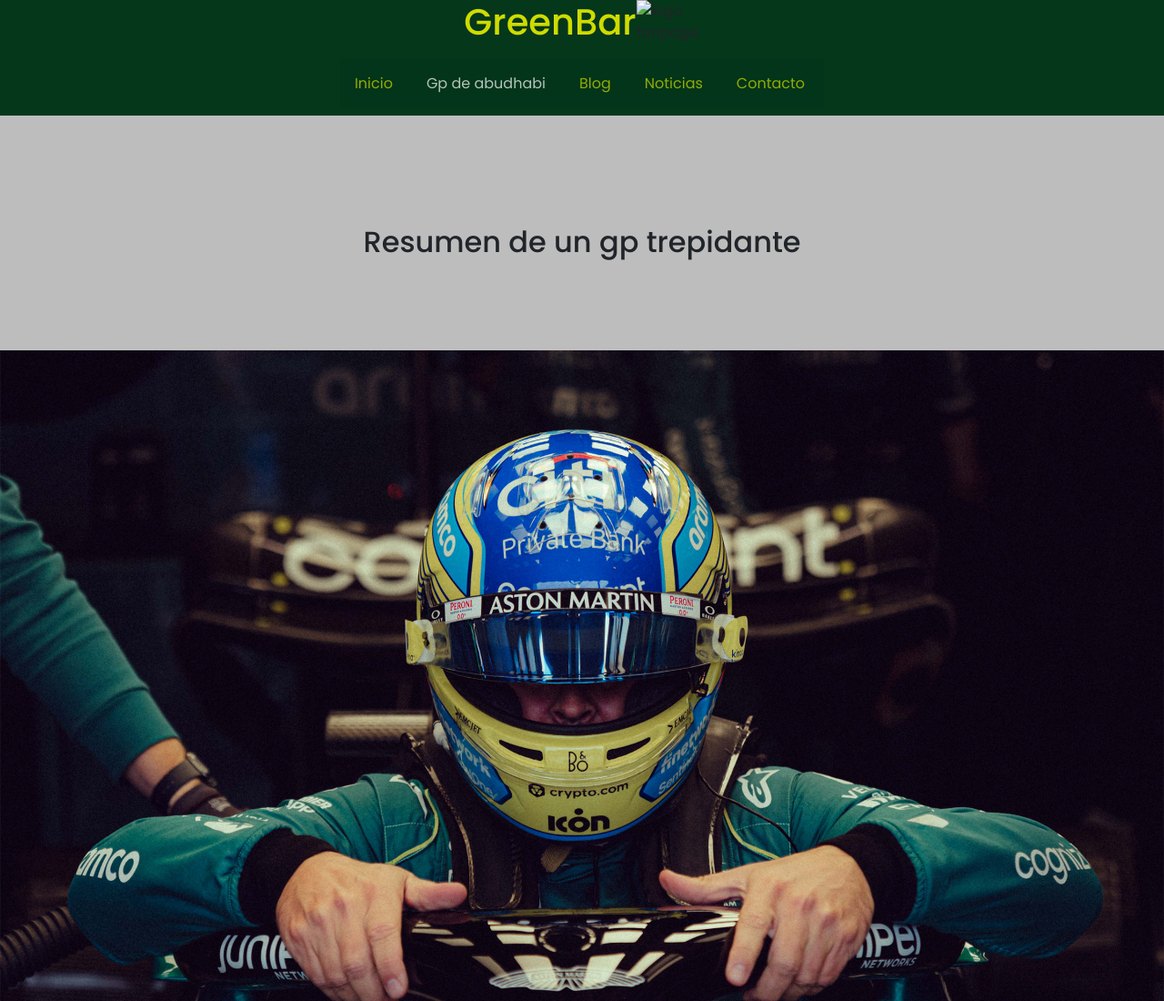
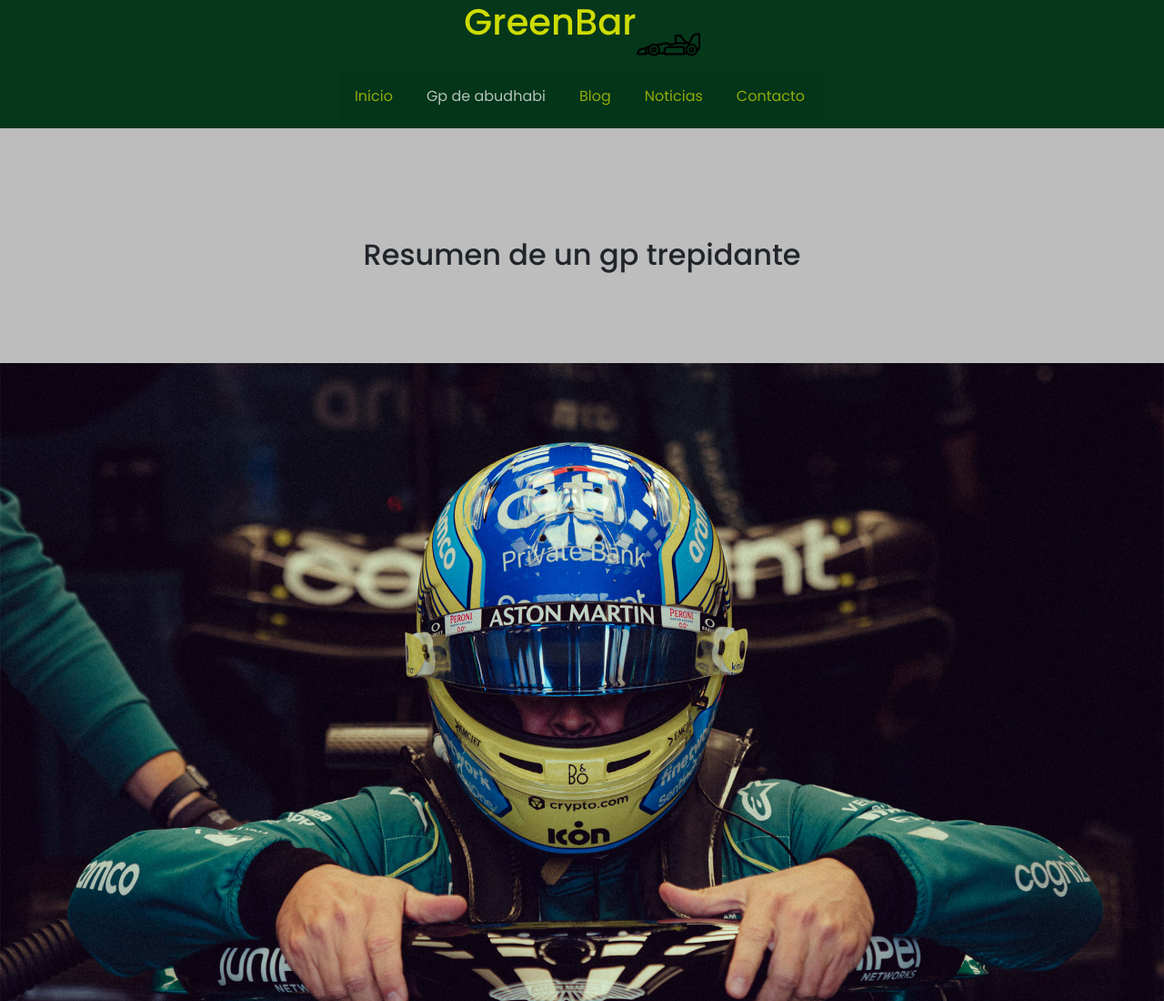
Before and after one commit to Edwwwn77/GreenBar, a plain HTML site: page pages/gpDeabudhabi.html in a window 1280 px wide. Shown: the top 1100 px of the page at 91% size. Drawn offline with nearby package versions, Linux system fonts and the light colour scheme.

Commit message:
cambio de ruta
cambio de rutas logo

```diff
--- a/pages/gpDeabudhabi.html
+++ b/pages/gpDeabudhabi.html
@@ -25,7 +25,7 @@
             <h1>GreenBar</h1>
             <div>
                 <img class="imagenLogo">
-                <img src="./img/formula-1.png" alt="logo fanpage">
+                <img src="../img/formula-1.png" alt="logo fanpage">
             </div>
 
         </div>
```
